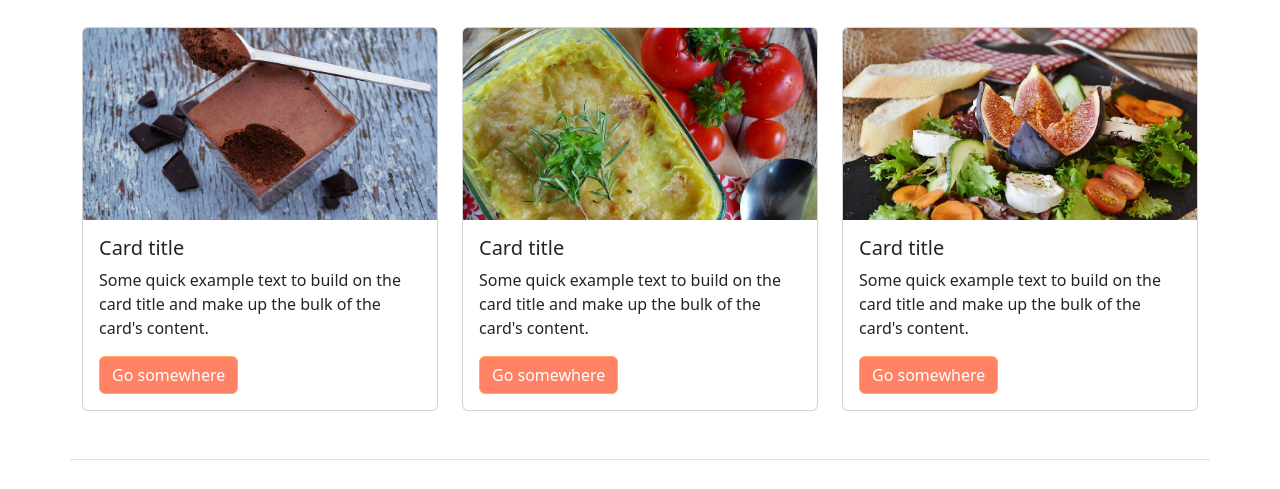
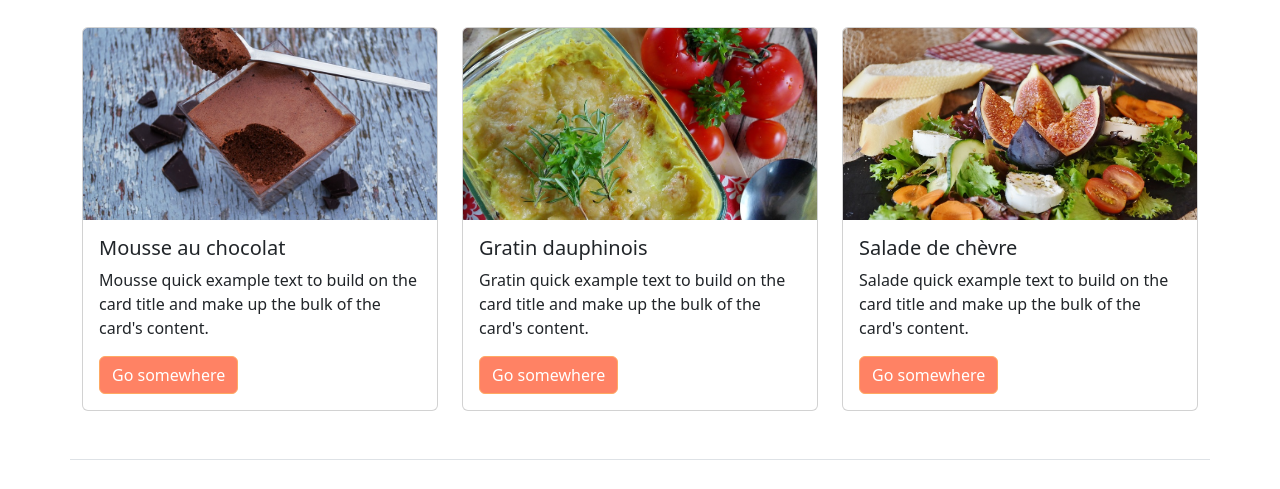
Before and after one commit to arirangz/cuisinea01, a PHP site: page / in a window 1280 px wide. Shown: the part 520-1009 px from the top of the page. Run offline with PHP 8.4, Linux system fonts and the light colour scheme.

Commit message:
découpage pages

```diff
--- a/index.php
+++ b/index.php
@@ -1,48 +1,14 @@
-<!DOCTYPE html>
-<html lang="fr">
+<?php
+  define('_RECIPES_IMG_PATH_', 'uploads/recipes/');
 
-<head>
-  <meta charset="UTF-8">
-  <meta http-equiv="X-UA-Compatible" content="IE=edge">
-  <meta name="viewport" content="width=device-width, initial-scale=1.0">
-  <title>Document</title>
-  <link href="https://cdn.jsdelivr.net/npm/bootstrap@5.3.0-alpha1/dist/css/bootstrap.min.css" rel="stylesheet" integrity="sha384-GLhlTQ8iRABdZLl6O3oVMWSktQOp6b7In1Zl3/Jr59b6EGGoI1aFkw7cmDA6j6gD" crossorigin="anonymous">
-  <link rel="stylesheet" href="assets/css/override-bootstrap.css">
-  <link rel="stylesheet" href="assets/css/style.css">
-  <script src="https://cdn.jsdelivr.net/npm/bootstrap@5.3.0-alpha1/dist/js/bootstrap.bundle.min.js" integrity="sha384-w76AqPfDkMBDXo30jS1Sgez6pr3x5MlQ1ZAGC+nuZB+EYdgRZgiwxhTBTkF7CXvN" crossorigin="anonymous"></script>
-</head>
+  $recipes = [
+    ['title' => 'Mousse au chocolat', 'description' => 'Mousse quick example text to build on the card title and make up the bulk of the card\'s content.', 'image' => '1-chocolate-au-mousse.jpg'],
+    ['title' => 'Gratin dauphinois', 'description' => 'Gratin quick example text to build on the card title and make up the bulk of the card\'s content.', 'image' => '2-gratin-dauphinois.jpg'],
+    ['title' => 'Salade de chèvre', 'description' => 'Salade quick example text to build on the card title and make up the bulk of the card\'s content.', 'image' => '3-salade.jpg'],
+  ];
 
-<body>
-
-  <?php
-  $age = '18';
-
-
-  if ($age === 18) {
-    echo 'majeur';
-  }
-
+  require_once('templates/header.php');
 ?>
-  <div class="container">
-    <header class="d-flex flex-wrap align-items-center justify-content-center justify-content-md-between py-3 mb-4 border-bottom">
-      <a href="index.php" class="d-flex align-items-center col-md-3 mb-2 mb-md-0 text-dark text-decoration-none">
-        <img src="assets/images/logo-cuisinea-horizontal.jpg" alt="Logo Cuisinea" width="250">
-      </a>
-
-      <ul class="nav col-12 col-md-auto mb-2 justify-content-center mb-md-0">
-        <li><a href="#" class="nav-link px-2 link-secondary">Home</a></li>
-        <li><a href="#" class="nav-link px-2 link-dark">Features</a></li>
-        <li><a href="#" class="nav-link px-2 link-dark">Pricing</a></li>
-        <li><a href="#" class="nav-link px-2 link-dark">FAQs</a></li>
-        <li><a href="#" class="nav-link px-2 link-dark">About</a></li>
-      </ul>
-
-      <div class="col-md-3 text-end">
-        <button type="button" class="btn btn-outline-primary me-2">Login</button>
-        <button type="button" class="btn btn-primary">Sign-up</button>
-      </div>
-    </header>
-
 
 
 
@@ -63,97 +29,22 @@
 
     <div class="row">
 
+      <?php foreach ($recipes as $key => $recipe) { ?>
         <div class="col-md-4">
           <div class="card">
-          <img src="uploads/recipes/1-chocolate-au-mousse.jpg" class="card-img-top" alt="...">
+            <img src="<?=_RECIPES_IMG_PATH_.$recipe['image']; ?>" class="card-img-top" alt="<?=$recipe['title']; ?>">
             <div class="card-body">
-            <h5 class="card-title">Card title</h5>
-            <p class="card-text">Some quick example text to build on the card title and make up the bulk of the card's content.</p>
+              <h5 class="card-title"><?=$recipe['title']; ?></h5>
+              <p class="card-text"><?=$recipe['description']; ?></p>
               <a href="#" class="btn btn-primary">Go somewhere</a>
             </div>
           </div>
         </div>
+      <?php } ?>
 
-      <div class="col-md-4">
-        <div class="card">
-          <img src="uploads/recipes/2-gratin-dauphinois.jpg" class="card-img-top" alt="...">
-          <div class="card-body">
-            <h5 class="card-title">Card title</h5>
-            <p class="card-text">Some quick example text to build on the card title and make up the bulk of the card's content.</p>
-            <a href="#" class="btn btn-primary">Go somewhere</a>
-          </div>
-        </div>
-      </div>
-
-      <div class="col-md-4">
-        <div class="card">
-          <img src="uploads/recipes/3-salade.jpg" class="card-img-top" alt="...">
-          <div class="card-body">
-            <h5 class="card-title">Card title</h5>
-            <p class="card-text">Some quick example text to build on the card title and make up the bulk of the card's content.</p>
-            <a href="#" class="btn btn-primary">Go somewhere</a>
-          </div>
-        </div>
-      </div>
 
     </div>
 
-
-
-
-    <footer class="row row-cols-1 row-cols-sm-2 row-cols-md-5 py-5 my-5 border-top">
-      <div class="col mb-3">
-        <a href="/" class="d-flex align-items-center mb-3 link-dark text-decoration-none">
-          <svg class="bi me-2" width="40" height="32">
-            <use xlink:href="#bootstrap"></use>
-          </svg>
-        </a>
-        <p class="text-muted">© 2022</p>
-      </div>
-
-      <div class="col mb-3">
-
-      </div>
-
-      <div class="col mb-3">
-        <h5>Section</h5>
-        <ul class="nav flex-column">
-          <li class="nav-item mb-2"><a href="#" class="nav-link p-0 text-muted">Home</a></li>
-          <li class="nav-item mb-2"><a href="#" class="nav-link p-0 text-muted">Features</a></li>
-          <li class="nav-item mb-2"><a href="#" class="nav-link p-0 text-muted">Pricing</a></li>
-          <li class="nav-item mb-2"><a href="#" class="nav-link p-0 text-muted">FAQs</a></li>
-          <li class="nav-item mb-2"><a href="#" class="nav-link p-0 text-muted">About</a></li>
-        </ul>
-      </div>
-
-      <div class="col mb-3">
-        <h5>Section</h5>
-        <ul class="nav flex-column">
-          <li class="nav-item mb-2"><a href="#" class="nav-link p-0 text-muted">Home</a></li>
-          <li class="nav-item mb-2"><a href="#" class="nav-link p-0 text-muted">Features</a></li>
-          <li class="nav-item mb-2"><a href="#" class="nav-link p-0 text-muted">Pricing</a></li>
-          <li class="nav-item mb-2"><a href="#" class="nav-link p-0 text-muted">FAQs</a></li>
-          <li class="nav-item mb-2"><a href="#" class="nav-link p-0 text-muted">About</a></li>
-        </ul>
-      </div>
-
-      <div class="col mb-3">
-        <h5>Section</h5>
-        <ul class="nav flex-column">
-          <li class="nav-item mb-2"><a href="#" class="nav-link p-0 text-muted">Home</a></li>
-          <li class="nav-item mb-2"><a href="#" class="nav-link p-0 text-muted">Features</a></li>
-          <li class="nav-item mb-2"><a href="#" class="nav-link p-0 text-muted">Pricing</a></li>
-          <li class="nav-item mb-2"><a href="#" class="nav-link p-0 text-muted">FAQs</a></li>
-          <li class="nav-item mb-2"><a href="#" class="nav-link p-0 text-muted">About</a></li>
-        </ul>
-      </div>
-    </footer>
-
-  </div>
-
-
-
-
-</body>
-
-</html>
+<?php
+require_once('templates/footer.php');
+?>
--- /dev/null
+++ b/templates/header.php
@@ -0,0 +1,35 @@
+
+<!DOCTYPE html>
+<html lang="fr">
+
+<head>
+  <meta charset="UTF-8">
+  <meta http-equiv="X-UA-Compatible" content="IE=edge">
+  <meta name="viewport" content="width=device-width, initial-scale=1.0">
+  <title>Document</title>
+  <link href="https://cdn.jsdelivr.net/npm/bootstrap@5.3.0-alpha1/dist/css/bootstrap.min.css" rel="stylesheet" integrity="sha384-GLhlTQ8iRABdZLl6O3oVMWSktQOp6b7In1Zl3/Jr59b6EGGoI1aFkw7cmDA6j6gD" crossorigin="anonymous">
+  <link rel="stylesheet" href="assets/css/override-bootstrap.css">
+  <link rel="stylesheet" href="assets/css/style.css">
+  <script src="https://cdn.jsdelivr.net/npm/bootstrap@5.3.0-alpha1/dist/js/bootstrap.bundle.min.js" integrity="sha384-w76AqPfDkMBDXo30jS1Sgez6pr3x5MlQ1ZAGC+nuZB+EYdgRZgiwxhTBTkF7CXvN" crossorigin="anonymous"></script>
+</head>
+
+<body>
+  <div class="container">
+    <header class="d-flex flex-wrap align-items-center justify-content-center justify-content-md-between py-3 mb-4 border-bottom">
+      <a href="index.php" class="d-flex align-items-center col-md-3 mb-2 mb-md-0 text-dark text-decoration-none">
+        <img src="assets/images/logo-cuisinea-horizontal.jpg" alt="Logo Cuisinea" width="250">
+      </a>
+
+      <ul class="nav col-12 col-md-auto mb-2 justify-content-center mb-md-0">
+        <li><a href="#" class="nav-link px-2 link-secondary">Home</a></li>
+        <li><a href="#" class="nav-link px-2 link-dark">Features</a></li>
+        <li><a href="#" class="nav-link px-2 link-dark">Pricing</a></li>
+        <li><a href="#" class="nav-link px-2 link-dark">FAQs</a></li>
+        <li><a href="#" class="nav-link px-2 link-dark">About</a></li>
+      </ul>
+
+      <div class="col-md-3 text-end">
+        <button type="button" class="btn btn-outline-primary me-2">Login</button>
+        <button type="button" class="btn btn-primary">Sign-up</button>
+      </div>
+    </header>
```
Also changed, not shown: templates/footer.php (added, +57 -0 lines). Lines whose indentation alone changed are shown as unchanged.
